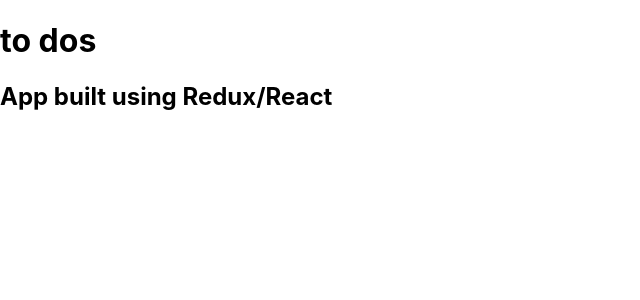
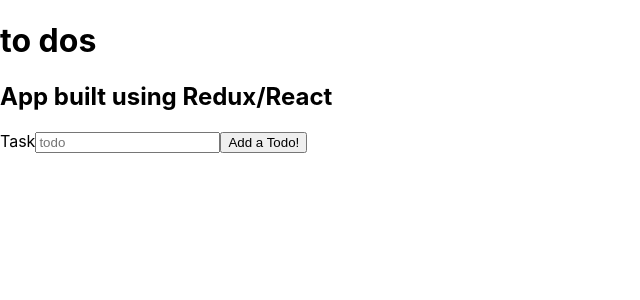
Before and after one commit to Deepali2/Redux-React-Todos, a React (Create React App) app: page / in a window 1280 px wide. Shown: the top 300 px of the page, without its empty margins (0-640 px from the left). Built offline with nearby package versions, Linux system fonts and the light colour scheme.

Commit message:
removes Todos

```diff
--- a/src/Todo.js
+++ b/src/Todo.js
@@ -2,12 +2,15 @@
 import PropTypes from "prop-types";
 
 const Todo = (props) => (
-  <li>{props.todo}</li>
+  <li>
+    {props.todo}
+    <button onClick={props.removeTodo}>X</button>
+  </li>
 )
 
 Todo.propTypes = {
   todo: PropTypes.string,
-  key: PropTypes.number
+  removeTodo: PropTypes.func
 }
 
 export default Todo;
--- a/src/TodoList.js
+++ b/src/TodoList.js
@@ -5,15 +5,55 @@
 class TodoList extends Component {
   constructor(props) {
     super(props);
+    this.state = {
+      todo: ''
+    }
+    this.handleSubmit = this.handleSubmit.bind(this);
+    this.handleChange = this.handleChange.bind(this);
+    this.removeTodo = this.removeTodo.bind(this);
   }
+  handleSubmit(e) {
+    e.preventDefault();
+    this.props.dispatch({
+      type: "ADD_TODO",
+      todo: this.state.todo
+    });
+    e.target.reset() //reset the form
+  }
+
+  handleChange(e) {
+    this.setState({
+      [e.target.name]: e.target.value
+    })
+  }
+
+  removeTodo(id) {
+    this.props.dispatch({
+      type: "REMOVE_TODO",
+      id
+    })
+  }
+
   render () {
     let todos = this.props.todos.map((todo, index) => (
-      <Todo todo={todo} key={index} />
+      <Todo removeTodo={this.removeTodo.bind(this, todo.id)} todo={todo.todo} key={index} />
     ));
+    //Since for is a reserved word in JavaScript, React elements use htmlFor instead. If you use htmlFor on your React element, for will end up in the DOM.
     return (
       <div>
+        <form onSubmit={this.handleSubmit}>
+          <label htmlFor="todo">Task</label>
+          <input
+            type="text"
+            name="todo"
+            id="todo"
+            onChange={this.handleChange}
+            placeholder='todo'
+            />
+          <button>Add a Todo!</button>
+        </form>
         <ul>
-        {[].map((todo, index) => <Todo todo={todo} key={index}/>)}
+          {todos}
         </ul>
       </div>
     )
```
